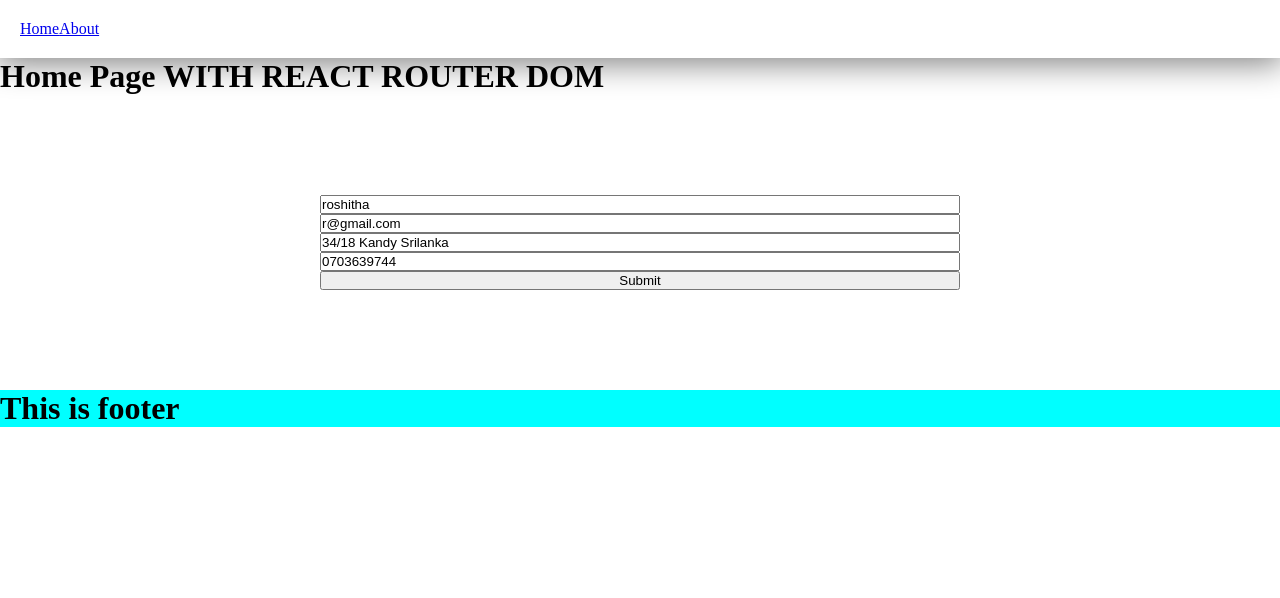
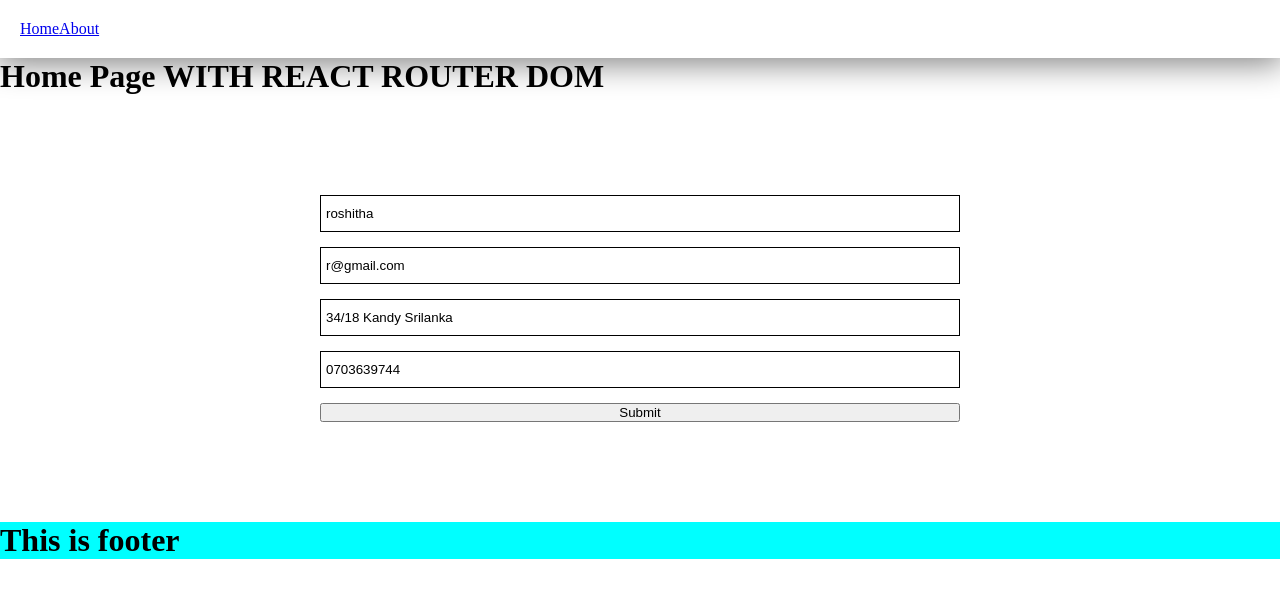
Before and after one commit to dev-roshitha/react-redux, a React (Create React App) app: page / in a window 1280 px wide. Shown: the top 598 px of the page. Built offline with nearby package versions, Linux system fonts and the light colour scheme.

Commit message:
update app ui

```diff
--- a/src/pages/home/index.jsx
+++ b/src/pages/home/index.jsx
@@ -14,6 +14,7 @@ const Home = () => {
   return(
     <div>
       <h1>Home Page WITH REACT ROUTER DOM</h1>
+      <section className="wrapper">
         <div className="home-wrapper">
           <input type="text" value={state.name} placeholder="Enter Name" />
           <input type="text" value={state.email} placeholder="Email" />
@@ -21,6 +22,7 @@ const Home = () => {
           <input type="text" value={state.phone} placeholder="phone" />
           <button>Submit</button>
         </div>
+      </section>
     </div>
   )
 }
--- a/src/sass/pages/_home.scss
+++ b/src/sass/pages/_home.scss
@@ -1,7 +1,14 @@
+.wrapper{
   .home-wrapper{
     padding: 100px 0px;
     margin: auto;
     width: 50%;
     display: flex;
     flex-direction: column;
+    row-gap: 15px;
+      input{
+        border: 1px solid black;
+        padding: 10px 5px;
       }
+  }
+}
```
Lines whose indentation alone changed are shown as unchanged.
